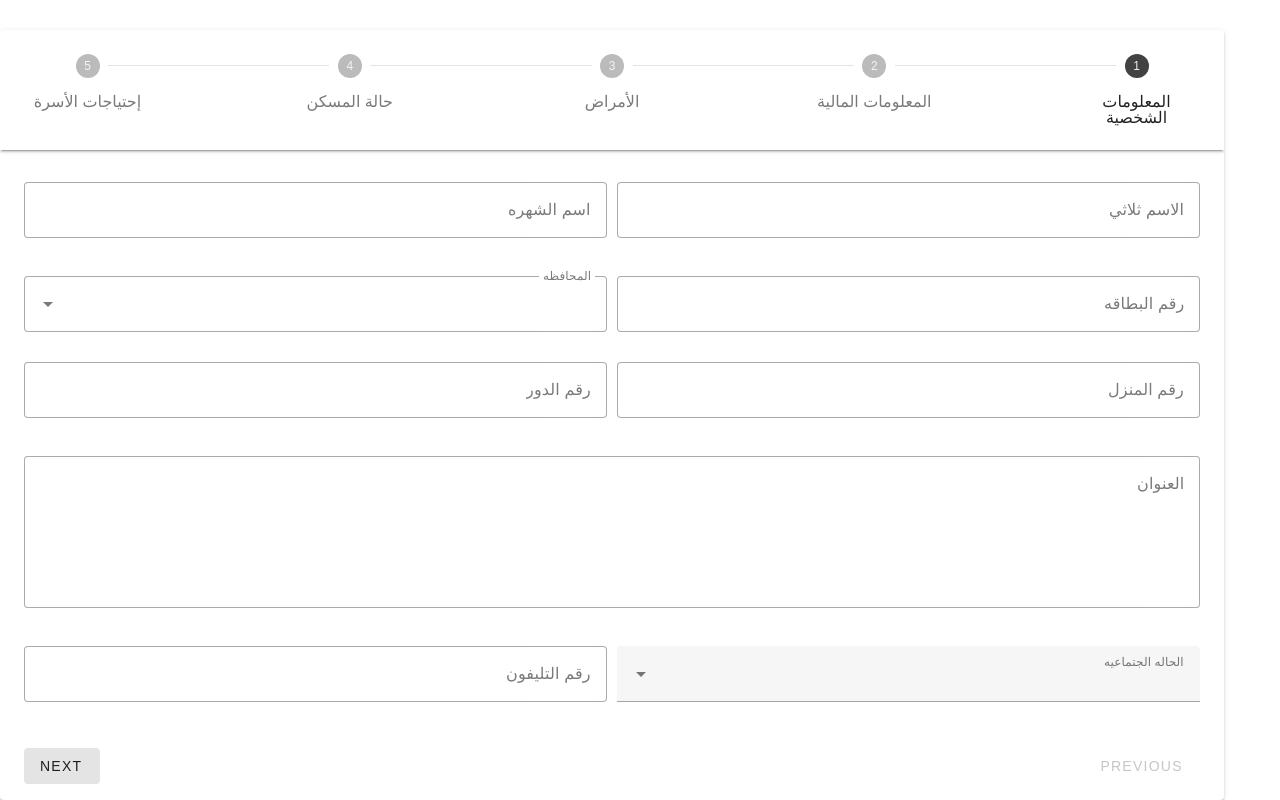
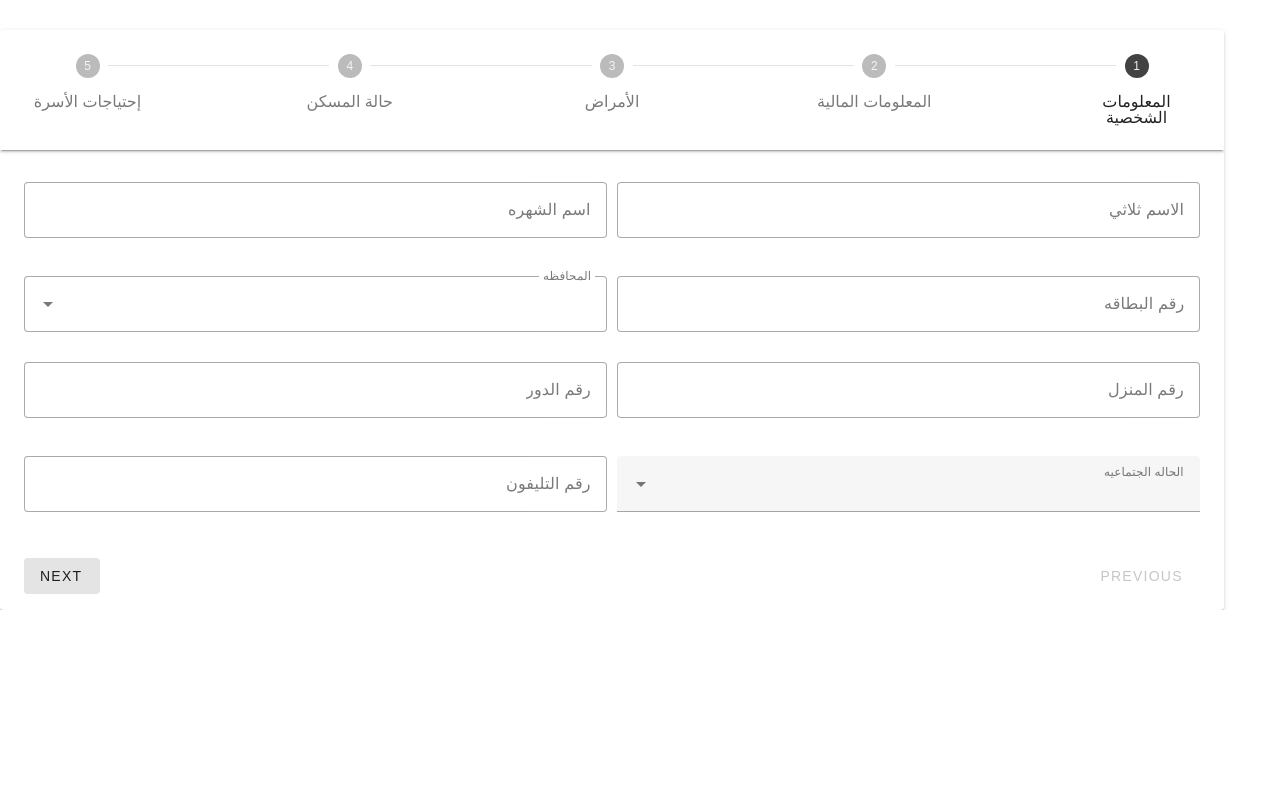
Before and after one commit to Salem-Team/awn_project, a Vue app: page /DashBoard_charities in a window 1280 px wide. Shown: the part 1486-2286 px from the top of the page. After the commit the page ends 2096 px from the top, so only its background shows below. Built offline with nearby package versions, Linux system fonts and the light colour scheme.

Commit message:
تعديلات علي AddCasce

```diff
--- a/src/components/Add_cases.vue
+++ b/src/components/Add_cases.vue
@@ -271,49 +271,7 @@
                                         </span>
                                     </div>
                                 </div>
-                                <div>
-                                    <div
-                                        class="mt-2 d-flex flex-column"
-                                        style="width: 100%"
-                                    >
-                                        <v-textarea
-                                            v-model="form1.theAddress"
-                                            class="mt-2"
-                                            style="width: 100%"
-                                            label=" العنوان"
-                                            variant="outlined"
-                                            placeholder=" العنوان"
-                                            :class="[
-                                                `${
-                                                    v$.form1.$errors.find(
-                                                        (err) =>
-                                                            err.$property ==
-                                                            'theAddress'
-                                                    )
-                                                        ? 'danger'
-                                                        : ''
-                                                }`,
-                                            ]"
-                                        ></v-textarea>
-                                        <span
-                                            v-for="err in v$.$errors"
-                                            :key="err.$uid"
-                                            style="
-                                                display: block;
-                                                width: 100%;
-                                                color: red;
-                                            "
-                                        >
-                                            <span
-                                                v-if="
-                                                    err.$property ==
-                                                    'theAddress'
-                                                "
-                                                >{{ err.$message }}</span
-                                            >
-                                        </span>
-                                    </div>
-                                </div>
+
                                 <div>
                                     <div
                                         class="mt-2 d-flex flex-column"
@@ -709,6 +667,11 @@
                                     </div>
                                 </div>
                             </div>
+                            <v-divider
+                                :thickness="8"
+                                v-if="this.showDiv1"
+                                class="my-5"
+                            ></v-divider>
                             <div class="form" v-if="this.showDiv1">
                                 <div>
                                     <div
@@ -896,6 +859,11 @@
                                     </div>
                                 </div>
                             </div>
+                            <v-divider
+                                :thickness="8"
+                                v-if="this.showDiv2"
+                                class="my-5"
+                            ></v-divider>
                             <div class="form" v-if="this.showDiv2">
                                 <div>
                                     <div
@@ -1762,7 +1730,6 @@ export default {
                 Region: "",
                 HouseNumber: "",
                 FloorNumber: "",
-                theAddress: "",
                 SocialStatus: "",
                 phoneNumber: "",
             },
@@ -1780,7 +1747,7 @@ export default {
                 Reasontreatment: "",
             },
             form4: {
-                numberRooms: "",
+                numberRooms: 1,
                 ApartmentType: "",
                 BathroomType: "",
                 FloorType: "",
@@ -1888,13 +1855,7 @@ export default {
                         numeric
                     ),
                 },
-                theAddress: {
-                    required: helpers.withMessage("حقل مطلوب", required),
-                    regex: helpers.withMessage(
-                        "يجب أن تحتوي على حروف عربية فقط",
-                        /[\u0600-\u06FF\s]+/
-                    ),
-                },
+
                 SocialStatus: {
                     required: helpers.withMessage("حقل مطلوب", required),
                 },
@@ -2082,7 +2043,6 @@ export default {
                 this.form1.Region = "";
                 this.form1.HouseNumber = "";
                 this.form1.FloorNumber = "";
-                this.form1.theAddress = "";
                 this.form1.SocialStatus = "";
                 this.form1.phoneNumber = "";
                 this.testform1 = [];
```
